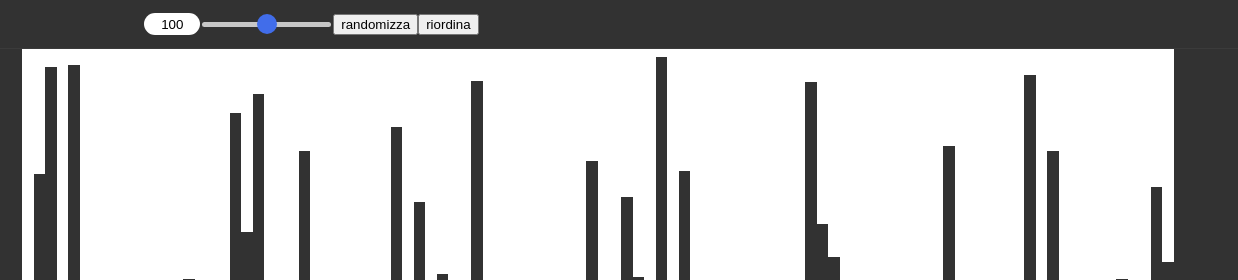
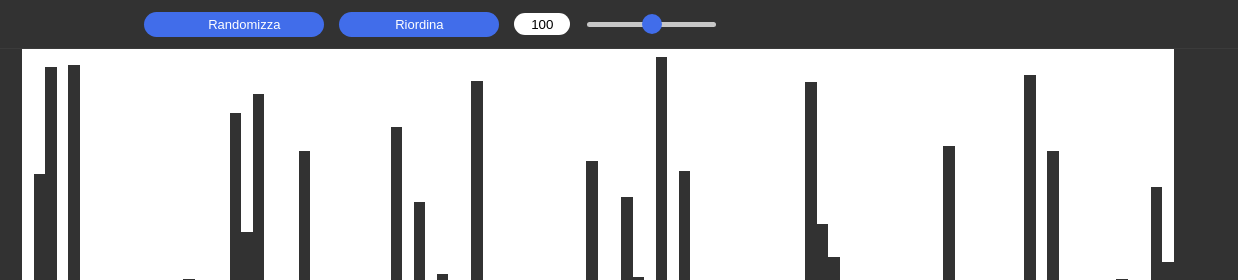
Before and after one commit to AlBit7/algoSort, a plain HTML site: page index.html in a window 1280 px wide. Shown: the top 280 px of the page, 42-1280 px from the left. Drawn offline with Linux system fonts and the light colour scheme.

Commit message:
Update index.html

```diff
--- a/index.html
+++ b/index.html
@@ -14,7 +14,7 @@
 
 <body id="main">
 
-    <div class="header">
+    <div class="header" id="header">
 
         <div class="unificatore">
 
@@ -91,10 +91,17 @@
 
         </div>
 
-        <input type="number" name="quantitaBarre" id="quantitaBarre" placeholder="elementi" value="100">
-        <input type="range" min="0" max="500" value="250" class="slider" id="velocita">
-        <input type="button" value="randomizza" onclick="randomizza();">
-        <input type="button" value="riordina" onclick="riordina();">
+        <div class="unificatore">
+
+            <div class="unificatore" style="margin-right: 15px;">
+                <div class='button -blue' onclick="randomizza();" style="padding-left: 20px;margin-right: 15px;">Randomizza</div>
+                <div class='button -blue' onclick="riordina();">Riordina</div>
+            </div>
+
+            <input type="number" name="quantitaBarre" id="quantitaBarre" placeholder="elementi" value="100" style="margin-right: 15px;">
+            <input type="range" min="0" max="500" value="250" class="slider" id="velocita">
+
+        </div>
 
     </div>
 
```
